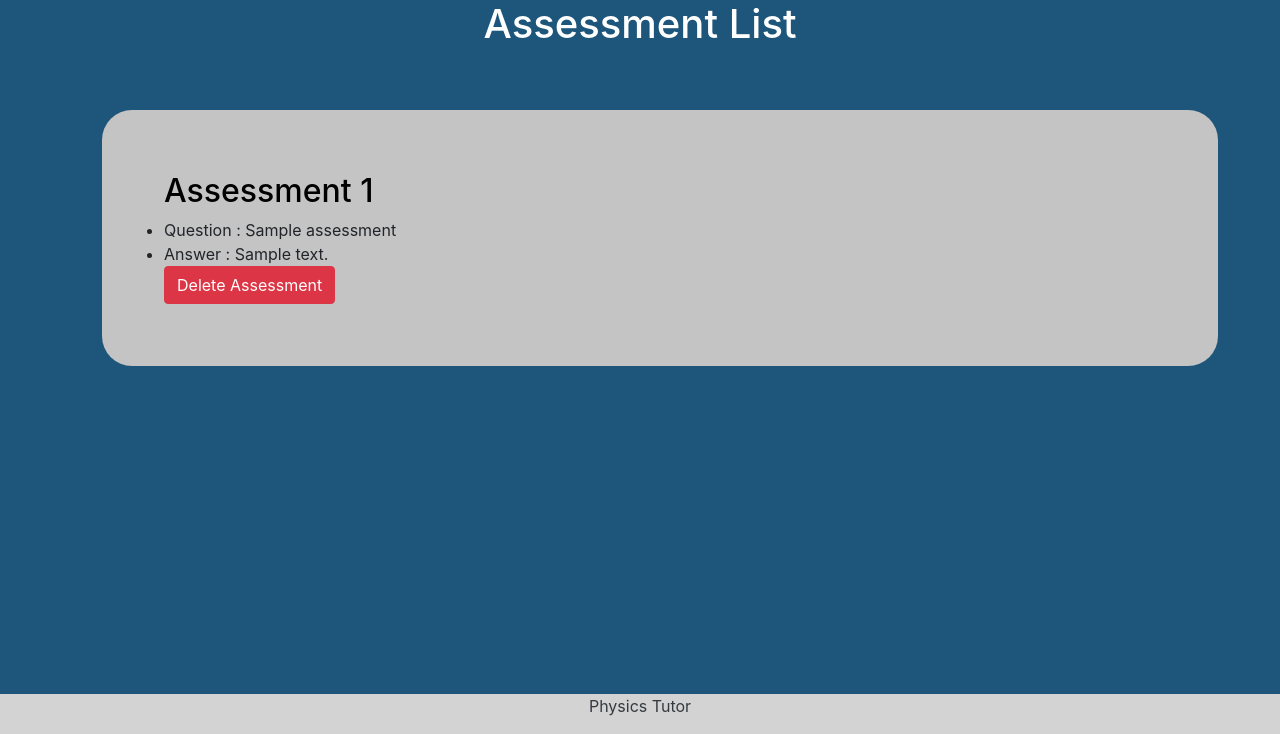
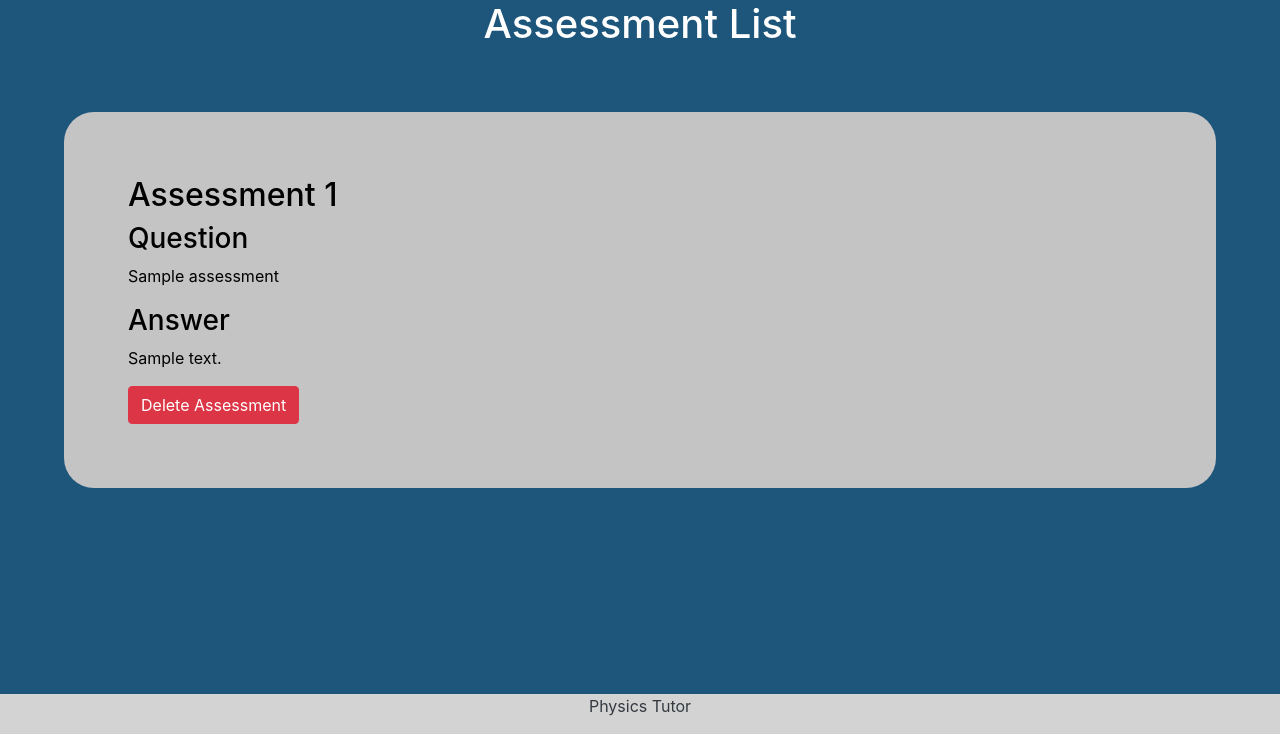
Before and after one commit to Joel-Milligan/physics-tutor-assignment, a Flask app: page /manage-assessments in a window 1280 px wide. Shown: the part 66-800 px from the top of the page. Run offline with Flask 2, Linux system fonts and the light colour scheme; a user stored in the database is signed in; tables that the repository leaves empty hold one stand-in row (values such as "Sample post"); some libraries are stand-ins or nearby versions.

Commit message:
Improved aesthtics

```diff
--- a/app/templates/EditDescription.html
+++ b/app/templates/EditDescription.html
@@ -2,7 +2,7 @@
 
 <!--Page content -->
 {% block content %}
-<h2>Change your Profile's Description</h2>
+<h2 class="mb-3">Change your Profile's Description</h2>
 
 <div class="grey_box">
     <h3>Old Description</h3>
--- a/app/templates/ManageAssessments.html
+++ b/app/templates/ManageAssessments.html
@@ -3,18 +3,21 @@
 <!-- Page Content -->
 {% block content %}
 <h1 style = "text-align:center">Assessment List</h1>
-<ul>
+<ul class="list-unstyled">
     {% for assessment in assessments %}
+    <li>
     <div class="grey_box">
     <h2>Assessment {{ assessment.id }}</h2>
-    <li> Question : {{ assessment.question }}</li>
-    <li> Answer : {{ assessment.answer }}</li>
+    <h3>Question</h3>
+    <p>{{ assessment.question }}</p>
+    <h3>Answer</h3>
+    <p>{{ assessment.answer }}</p>
 
     <form method="post" action="{{ url_for('deleteAssessment', id=assessment.id) }}">
         <input type="submit" class="btn btn-danger" value="Delete Assessment" >
     </form>
-
     </div>
+    </li>
     {% endfor %}
 </ul>
 {% endblock %}
--- a/app/templates/ProfilePage.html
+++ b/app/templates/ProfilePage.html
@@ -3,7 +3,9 @@
 <!--Page content -->
 {% block content %}
 <div class="container">
-  <div class="row"><h2>Proflie Page: {{current_user.username}}</h2></div>
+  <div class="row">
+    <h2>Profile Page: {{current_user.username}}</h2>
+  </div>
   <div class="row">
     <div class="card col" style="width: 18rem">
       <img
```
